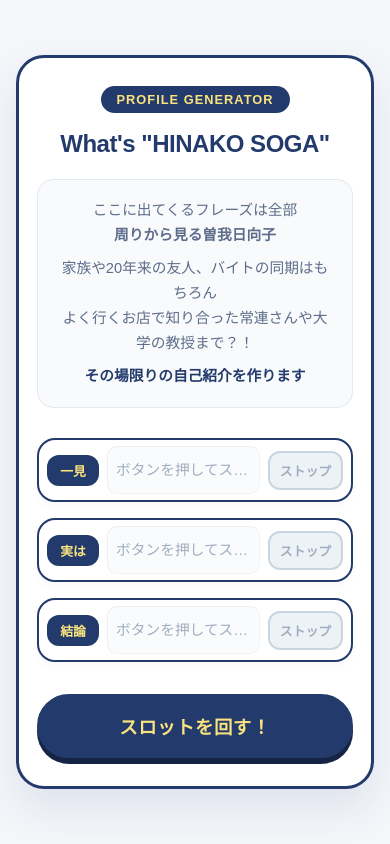
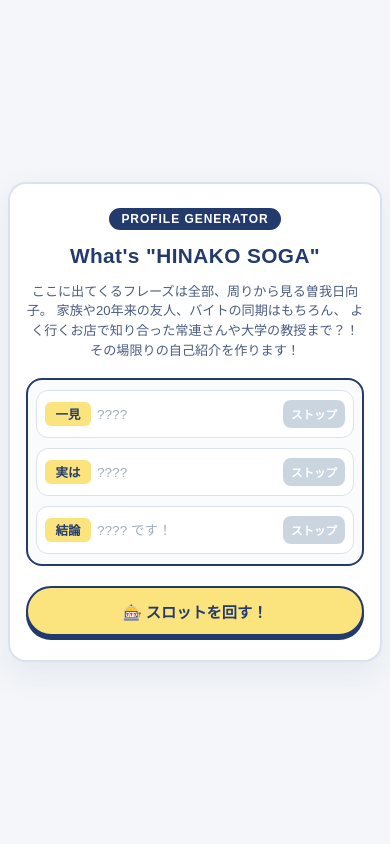
Before and after one commit to q1tuglc7/hinako-s-profile, a plain HTML site: page index.html in a window 390 px wide. Drawn offline with Linux system fonts and the light colour scheme.

Commit message:
Update index.html

```diff
--- a/index.html
+++ b/index.html
@@ -6,148 +6,135 @@
     <title>What's "HINAKO SOGA"</title>
     <style>
         :root {
-            --navy: #233b6c;
-            --yellow: #FBE37E;
-            --yellow-hover: #f3d455;
-            --bg-light: #f4f6fa;
-            --white: #ffffff;
-            --gray-border: #e2e8f0;
-            --text-dark: #233b6c;
-            --text-muted: #5e6d8a;
+            --bg-color: #f4f6f9;
+            --card-bg: #ffffff;
+            --primary-navy: #233b6c;
+            --accent-yellow: #FBE37E;
+            --accent-yellow-hover: #f5d85c;
+            --text-main: #233b6c;
+            --text-sub: #4a5d82;
+            --border-color: #dbe2ef;
         }
 
         * {
             box-sizing: border-box;
-            margin: 0;
-            padding: 0;
+            font-family: "Yu Gothic", "YuGothic", "Hiragino Kaku Gothic ProN", "Meiryo", sans-serif;
         }
 
         body {
-            font-family: "Yu Gothic", "YuGothic", "Hiragino Sans", "Hiragino Kaku Gothic ProN", Meiryo, sans-serif;
-            background-color: var(--bg-light);
-            color: var(--text-dark);
-            min-height: 100vh;
+            background-color: var(--bg-color);
+            color: var(--text-main);
             display: flex;
             justify-content: center;
             align-items: center;
-            padding: 24px 16px;
+            min-height: 100vh;
+            margin: 0;
+            padding: 20px 12px;
         }
 
-        .container {
-            background-color: var(--white);
-            max-width: 580px;
+        .card {
+            background: var(--card-bg);
+            padding: 36px 24px;
+            border-radius: 24px;
+            box-shadow: 0 12px 32px rgba(35, 59, 108, 0.08);
+            max-width: 520px;
             width: 100%;
-            border-radius: 28px;
-            box-shadow: 0 20px 40px rgba(35, 59, 108, 0.1);
-            border: 3px solid var(--navy);
-            padding: 40px 28px;
             text-align: center;
-            position: relative;
-            overflow: hidden;
+            border: 2px solid var(--border-color);
         }
 
-        .brand-badge {
+        .header-tag {
             display: inline-block;
-            background-color: var(--navy);
-            color: var(--yellow);
+            background: var(--primary-navy);
+            color: #ffffff;
+            font-size: 0.75rem;
             font-weight: bold;
-            font-size: 0.8rem;
-            padding: 6px 16px;
+            padding: 4px 12px;
             border-radius: 20px;
+            margin-bottom: 12px;
             letter-spacing: 0.08em;
-            margin-bottom: 16px;
         }
 
         h1 {
-            font-size: 1.8rem;
-            color: var(--navy);
-            font-weight: 800;
-            line-height: 1.25;
-            margin-bottom: 20px;
-            letter-spacing: -0.02em;
+            font-size: 1.5rem;
+            color: var(--primary-navy);
+            margin: 0 0 12px 0;
+            font-weight: 700;
+            line-height: 1.3;
+            letter-spacing: 0.02em;
         }
 
-        .description {
-            background-color: #f8fafc;
-            border: 1px solid var(--gray-border);
-            border-radius: 16px;
-            padding: 18px;
-            margin-bottom: 30px;
-            font-size: 0.92rem;
-            color: var(--text-muted);
-            line-height: 1.7;
+        .sub-title {
+            font-size: 0.88rem;
+            color: var(--text-sub);
+            margin-bottom: 24px;
+            line-height: 1.6;
             text-align: center;
+            word-break: normal;
+            overflow-wrap: anywhere;
         }
 
-        .description p {
-            margin-bottom: 8px;
+        /* PCのみ改行を入れるクラス */
+        .pc-only {
+            display: inline;
         }
 
-        .description p:last-child {
-            margin-bottom: 0;
-            font-weight: bold;
-            color: var(--navy);
-        }
-
-        /* Slot machine layout */
-        .slot-board {
+        /* スロット部分 */
+        .slot-container {
+            background: #fafbfc;
+            border: 2px solid var(--primary-navy);
+            border-radius: 16px;
+            padding: 16px;
+            margin-bottom: 20px;
             display: flex;
             flex-direction: column;
-            gap: 16px;
-            margin-bottom: 32px;
+            gap: 12px;
         }
 
         .slot-row {
             display: flex;
             align-items: center;
-            gap: 12px;
-            background-color: var(--white);
-            border: 2px solid var(--navy);
-            border-radius: 18px;
-            padding: 8px 12px;
-            box-shadow: 0 4px 10px rgba(0,0,0,0.03);
+            gap: 8px;
+            background: #ffffff;
+            border: 1px solid var(--border-color);
+            border-radius: 12px;
+            padding: 8px 10px;
+            min-height: 48px;
         }
 
         .slot-label {
-            background-color: var(--navy);
-            color: var(--yellow);
-            font-weight: bold;
-            font-size: 0.9rem;
-            padding: 8px 12px;
-            border-radius: 12px;
-            min-width: 64px;
+            font-weight: 700;
+            color: var(--primary-navy);
+            font-size: 0.85rem;
+            width: 54px;
+            flex-shrink: 0;
+            background: var(--accent-yellow);
+            padding: 4px 0;
+            border-radius: 6px;
             text-align: center;
-            flex-shrink: 0;
         }
 
-        .slot-display {
+        .slot-window {
             flex: 1;
-            height: 48px;
+            height: 32px;
             overflow: hidden;
+            position: relative;
             display: flex;
             align-items: center;
-            justify-content: flex-start;
-            padding: 0 8px;
-            background-color: #fafbfc;
-            border-radius: 10px;
-            border: 1px inset rgba(0, 0, 0, 0.05);
         }
 
         .slot-text {
-            font-size: 1.05rem;
-            font-weight: bold;
-            color: var(--navy);
+            font-size: 0.95rem;
+            font-weight: 700;
+            color: var(--primary-navy);
+            line-height: 1.3;
+            width: 100%;
             text-align: left;
-            width: 100%;
-            white-space: nowrap;
-            overflow: hidden;
-            text-overflow: ellipsis;
-            line-height: 48px;
+            word-break: break-word;
         }
 
         .slot-text.spinning {
-            animation: textShuffle 0.08s infinite linear;
-            color: #4a68a5;
+            animation: slotSpin 0.08s infinite linear;
         }
 
         .slot-text.placeholder {
@@ -155,151 +142,164 @@
             font-weight: normal;
         }
 
-        @keyframes textShuffle {
-            0% { transform: translateY(-80%); opacity: 0.3; }
+        @keyframes slotSpin {
+            0% { transform: translateY(-100%); opacity: 0.3; }
             50% { opacity: 1; }
-            100% { transform: translateY(80%); opacity: 0.3; }
+            100% { transform: translateY(100%); opacity: 0.3; }
         }
 
-        /* Row Stop Buttons */
-        .btn-row-stop {
-            background-color: var(--yellow);
-            color: var(--navy);
-            border: 2px solid var(--navy);
-            font-family: inherit;
-            font-weight: bold;
-            font-size: 0.88rem;
-            padding: 10px 14px;
-            border-radius: 12px;
+        .stop-btn {
+            background-color: var(--primary-navy);
+            color: #ffffff;
+            border: none;
+            padding: 6px 12px;
+            font-size: 0.78rem;
+            font-weight: 700;
+            border-radius: 8px;
             cursor: pointer;
-            transition: all 0.15s ease;
-            box-shadow: 0 3px 0px var(--navy);
             flex-shrink: 0;
-            min-width: 72px;
+            transition: all 0.2s ease;
         }
 
-        .btn-row-stop:hover:not(:disabled) {
-            background-color: var(--yellow-hover);
-            transform: translateY(-1px);
-            box-shadow: 0 4px 0px var(--navy);
+        .stop-btn:hover {
+            opacity: 0.9;
         }
 
-        .btn-row-stop:active:not(:disabled) {
-            transform: translateY(2px);
-            box-shadow: 0 1px 0px var(--navy);
-        }
-
-        .btn-row-stop:disabled {
-            background-color: #edf2f7;
-            color: #a0aec0;
-            border-color: #cbd5e0;
-            box-shadow: none;
+        .stop-btn:disabled {
+            background-color: #cbd5e0;
             cursor: not-allowed;
         }
 
-        /* Master Start / Reset Button */
-        .btn-master {
-            background-color: var(--navy);
-            color: var(--yellow);
-            border: 3px solid var(--navy);
-            font-family: inherit;
-            font-weight: 800;
-            font-size: 1.15rem;
-            padding: 16px 32px;
+        /* メイン操作ボタン */
+        .main-btn {
+            background-color: var(--accent-yellow);
+            color: var(--primary-navy);
+            border: 2px solid var(--primary-navy);
+            padding: 14px 20px;
+            font-size: 1.05rem;
+            font-weight: 700;
             border-radius: 50px;
             cursor: pointer;
             transition: all 0.2s ease;
-            box-shadow: 0 6px 0px #152445;
+            box-shadow: 0 4px 0px var(--primary-navy);
             width: 100%;
-            max-width: 360px;
-            letter-spacing: 0.03em;
         }
 
-        .btn-master:hover {
-            background-color: #1a2d54;
+        .main-btn:hover {
+            background-color: var(--accent-yellow-hover);
             transform: translateY(-2px);
-            box-shadow: 0 8px 0px #152445;
+            box-shadow: 0 6px 0px var(--primary-navy);
         }
 
-        .btn-master:active {
-            transform: translateY(3px);
-            box-shadow: 0 2px 0px #152445;
+        .main-btn:active {
+            transform: translateY(2px);
+            box-shadow: 0 2px 0px var(--primary-navy);
         }
 
-        /* Responsive adjustments */
-        @media (max-width: 480px) {
-            .container {
-                padding: 28px 18px;
+        /* スマホ向けレスポンシブスタイル (画面幅480px以下) */
+        @media screen and (max-width: 480px) {
+            body {
+                padding: 12px 8px;
             }
+
+            .card {
+                padding: 24px 16px;
+                border-radius: 18px;
+            }
+
             h1 {
-                font-size: 1.5rem;
+                font-size: 1.3rem;
             }
+
+            .sub-title {
+                font-size: 0.82rem;
+                margin-bottom: 18px;
+                line-height: 1.5;
+            }
+
+            /* スマホではPC用改行を非表示にして自然に流す */
+            .pc-only {
+                display: none;
+            }
+
+            .slot-container {
+                padding: 10px 8px;
+                gap: 10px;
+            }
+
             .slot-row {
-                gap: 8px;
                 padding: 6px 8px;
+                gap: 6px;
             }
+
             .slot-label {
-                font-size: 0.8rem;
+                width: 46px;
+                font-size: 0.78rem;
+                padding: 3px 0;
+            }
+
+            .slot-text {
+                font-size: 0.85rem;
+            }
+
+            .stop-btn {
                 padding: 6px 8px;
-                min-width: 52px;
+                font-size: 0.72rem;
             }
-            .slot-text {
-                font-size: 0.92rem;
-            }
-            .btn-row-stop {
-                font-size: 0.8rem;
-                padding: 8px 10px;
-                min-width: 60px;
+
+            .main-btn {
+                font-size: 0.95rem;
+                padding: 12px 16px;
             }
         }
     </style>
 </head>
 <body>
 
-<div class="container">
-    <span class="brand-badge">PROFILE GENERATOR</span>
+<div class="card">
+    <span class="header-tag">PROFILE GENERATOR</span>
     <h1>What's "HINAKO SOGA"</h1>
 
-    <div class="description">
-        <p>ここに出てくるフレーズは全部<br><strong>周りから見る曽我日向子</strong></p>
-        <p>家族や20年来の友人、バイトの同期はもちろん<br>よく行くお店で知り合った常連さんや大学の教授まで？！</p>
-        <p>その場限りの自己紹介を作ります</p>
-    </div>
+    <p class="sub-title">
+        ここに出てくるフレーズは全部、周りから見る曽我日向子。<br class="pc-only">
+        家族や20年来の友人、バイトの同期はもちろん、<br class="pc-only">
+        よく行くお店で知り合った常連さんや大学の教授まで？！<br class="pc-only">
+        その場限りの自己紹介を作ります！
+    </p>
 
-    <div class="slot-board">
-        <!-- Row 1: 一見 -->
+    <div class="slot-container">
+        <!-- 一見 -->
         <div class="slot-row">
             <span class="slot-label">一見</span>
-            <div class="slot-display">
-                <div class="slot-text placeholder" id="textA">ボタンを押してスタート</div>
+            <div class="slot-window">
+                <span class="slot-text placeholder" id="slotA">????</span>
             </div>
-            <button class="btn-row-stop" id="btnA" onclick="toggleSlot(0)" disabled>ストップ</button>
+            <button class="stop-btn" id="btnA" onclick="stopIndividual('A')" disabled>ストップ</button>
         </div>
 
-        <!-- Row 2: 実は -->
+        <!-- 実は -->
         <div class="slot-row">
             <span class="slot-label">実は</span>
-            <div class="slot-display">
-                <div class="slot-text placeholder" id="textB">ボタンを押してスタート</div>
+            <div class="slot-window">
+                <span class="slot-text placeholder" id="slotB">????</span>
             </div>
-            <button class="btn-row-stop" id="btnB" onclick="toggleSlot(1)" disabled>ストップ</button>
+            <button class="stop-btn" id="btnB" onclick="stopIndividual('B')" disabled>ストップ</button>
         </div>
 
-        <!-- Row 3: 結論（○○です） -->
+        <!-- 結論 -->
         <div class="slot-row">
             <span class="slot-label">結論</span>
-            <div class="slot-display">
-                <div class="slot-text placeholder" id="textC">ボタンを押してスタート</div>
+            <div class="slot-window">
+                <span class="slot-text placeholder" id="slotC">???? です！</span>
             </div>
-            <button class="btn-row-stop" id="btnC" onclick="toggleSlot(2)" disabled>ストップ</button>
+            <button class="stop-btn" id="btnC" onclick="stopIndividual('C')" disabled>ストップ</button>
         </div>
     </div>
 
-    <button class="btn-master" id="btnMaster" onclick="masterAction()">スロットを回す！</button>
+    <button class="main-btn" id="mainBtn" onclick="toggleAll()">🎰 スロットを回す！</button>
 </div>
 
 <script>
-    // Phrase datasets
     const partA = [
         "動物になめられそうだけど",
         "肉きらいそうに見えて",
@@ -331,92 +331,70 @@
         "「広告でよく見るクソゲー」マー"
     ];
 
-    // State management
-    const slots = [
-        { id: 'A', data: partA, timer: null, isSpinning: false, isStopped: false, suffix: '' },
-        { id: 'B', data: partB, timer: null, isSpinning: false, isStopped: false, suffix: '' },
-        { id: 'C', data: partC, timer: null, isSpinning: false, isStopped: false, suffix: ' です！' }
-    ];
+    let timerA = null, timerB = null, timerC = null;
+    let isSpinningA = false, isSpinningB = false, isSpinningC = false;
 
-    function getRandom(arr) {
-        return arr[Math.floor(Math.random() * arr.length)];
+    function getRandomItem(array) {
+        return array[Math.floor(Math.random() * array.length)];
     }
 
-    // Start individual slot spinning
-    function startSingleSlot(index) {
-        const slot = slots[index];
-        const textEl = document.getElementById(`text${slot.id}`);
-        const btnEl = document.getElementById(`btn${slot.id}`);
-
-        slot.isSpinning = true;
-        slot.isStopped = false;
-
-        textEl.classList.remove('placeholder');
-        textEl.classList.add('spinning');
-
-        btnEl.disabled = false;
-        btnEl.textContent = "ストップ";
-
-        if (slot.timer) clearInterval(slot.timer);
-        slot.timer = setInterval(() => {
-            textEl.textContent = getRandom(slot.data);
+    function startSpin(elementId, array) {
+        const el = document.getElementById(elementId);
+        el.classList.remove('placeholder');
+        el.classList.add('spinning');
+        return setInterval(() => {
+            el.textContent = getRandomItem(array);
         }, 60);
     }
 
-    // Stop individual slot
-    function stopSingleSlot(index) {
-        const slot = slots[index];
-        const textEl = document.getElementById(`text${slot.id}`);
-        const btnEl = document.getElementById(`btn${slot.id}`);
-
-        if (slot.timer) clearInterval(slot.timer);
-        slot.isSpinning = false;
-        slot.isStopped = true;
-
-        textEl.classList.remove('spinning');
-        const finalVal = getRandom(slot.data);
-        textEl.textContent = finalVal + slot.suffix;
-
-        btnEl.disabled = true;
-        btnEl.textContent = "確定";
-
-        checkAllStopped();
+    function stopSpin(timerId, elementId, finalValue, suffix = '') {
+        clearInterval(timerId);
+        const el = document.getElementById(elementId);
+        el.classList.remove('spinning');
+        el.textContent = finalValue + suffix;
     }
 
-    // Toggle button handler for individual row side button
-    function toggleSlot(index) {
-        const slot = slots[index];
-        if (slot.isSpinning) {
-            stopSingleSlot(index);
+    function toggleAll() {
+        const mainBtn = document.getElementById('mainBtn');
+        const isAnySpinning = isSpinningA || isSpinningB || isSpinningC;
+
+        if (!isAnySpinning) {
+            // 全回転開始
+            timerA = startSpin('slotA', partA); isSpinningA = true;
+            timerB = startSpin('slotB', partB); isSpinningB = true;
+            timerC = startSpin('slotC', partC); isSpinningC = true;
+
+            document.getElementById('btnA').disabled = false;
+            document.getElementById('btnB').disabled = false;
+            document.getElementById('btnC').disabled = false;
+
+            mainBtn.textContent = "🛑 すべてストップ！";
         } else {
-            startSingleSlot(index);
+            // 全停止
+            if (isSpinningA) stopIndividual('A');
+            if (isSpinningB) stopIndividual('B');
+            if (isSpinningC) stopIndividual('C');
         }
     }
 
-    // Master button (Start All / Reset All)
-    function masterAction() {
-        const masterBtn = document.getElementById('btnMaster');
-        const anySpinning = slots.some(s => s.isSpinning);
+    function stopIndividual(target) {
+        if (target === 'A' && isSpinningA) {
+            stopSpin(timerA, 'slotA', getRandomItem(partA));
+            isSpinningA = false;
+            document.getElementById('btnA').disabled = true;
+        } else if (target === 'B' && isSpinningB) {
+            stopSpin(timerB, 'slotB', getRandomItem(partB));
+            isSpinningB = false;
+            document.getElementById('btnB').disabled = true;
+        } else if (target === 'C' && isSpinningC) {
+            stopSpin(timerC, 'slotC', getRandomItem(partC), ' です！');
+            isSpinningC = false;
+            document.getElementById('btnC').disabled = true;
+        }
 
-        if (anySpinning) {
-            // Stop all currently spinning slots at once
-            slots.forEach((_, i) => {
-                if (slots[i].isSpinning) stopSingleSlot(i);
-            });
-            masterBtn.textContent = "もう一度全シャッフル！";
-        } else {
-            // Start all slots
-            slots.forEach((_, i) => startSingleSlot(i));
-            masterBtn.textContent = "一括ストップ！";
-        }
-    }
-
-    // Check if all rows are stopped to adjust master button text
-    function checkAllStopped() {
-        const allStopped = slots.every(s => s.isStopped);
-        const masterBtn = document.getElementById('btnMaster');
-        if (allStopped) {
-            masterBtn.textContent = "もう一度全シャッフル！";
+        // 全て止まったらボタン表示を戻す
+        if (!isSpinningA && !isSpinningB && !isSpinningC) {
+            document.getElementById('mainBtn').textContent = " もう一度まわす！";
         }
     }
 </script>
```
